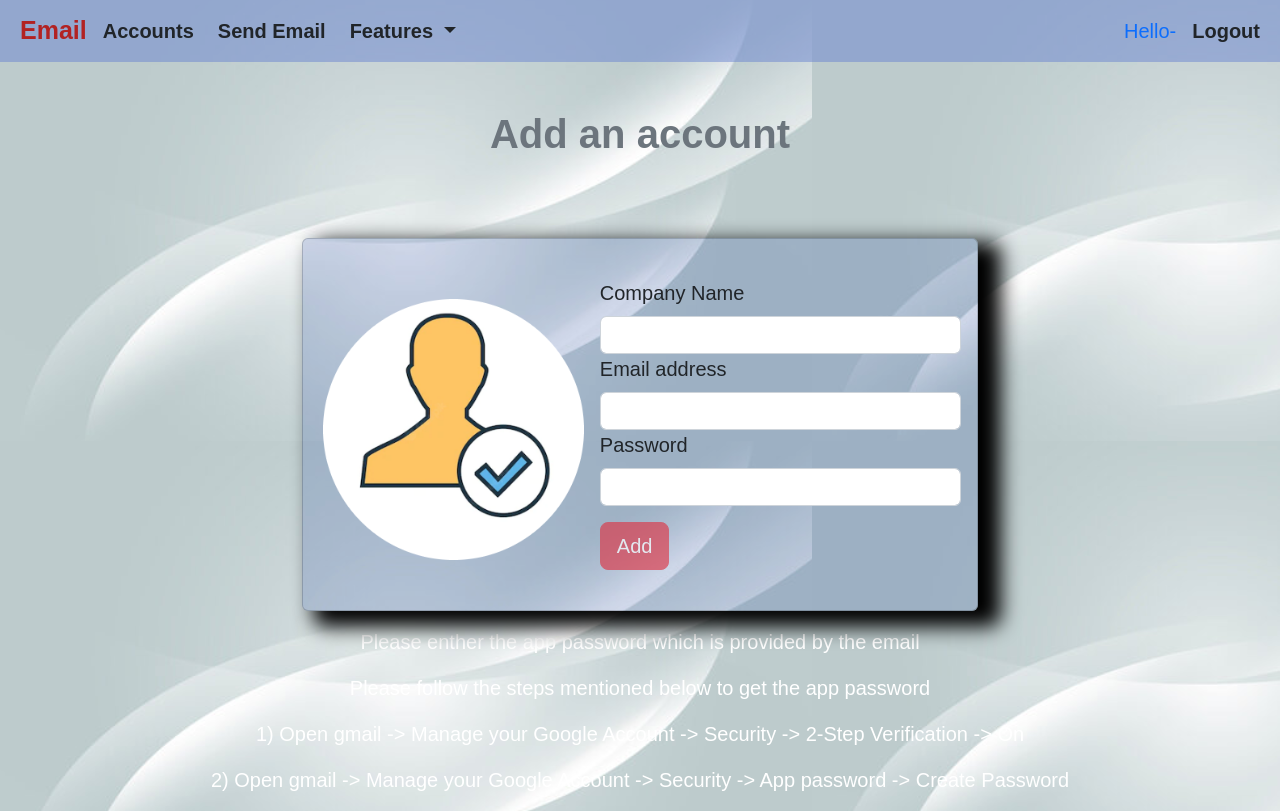
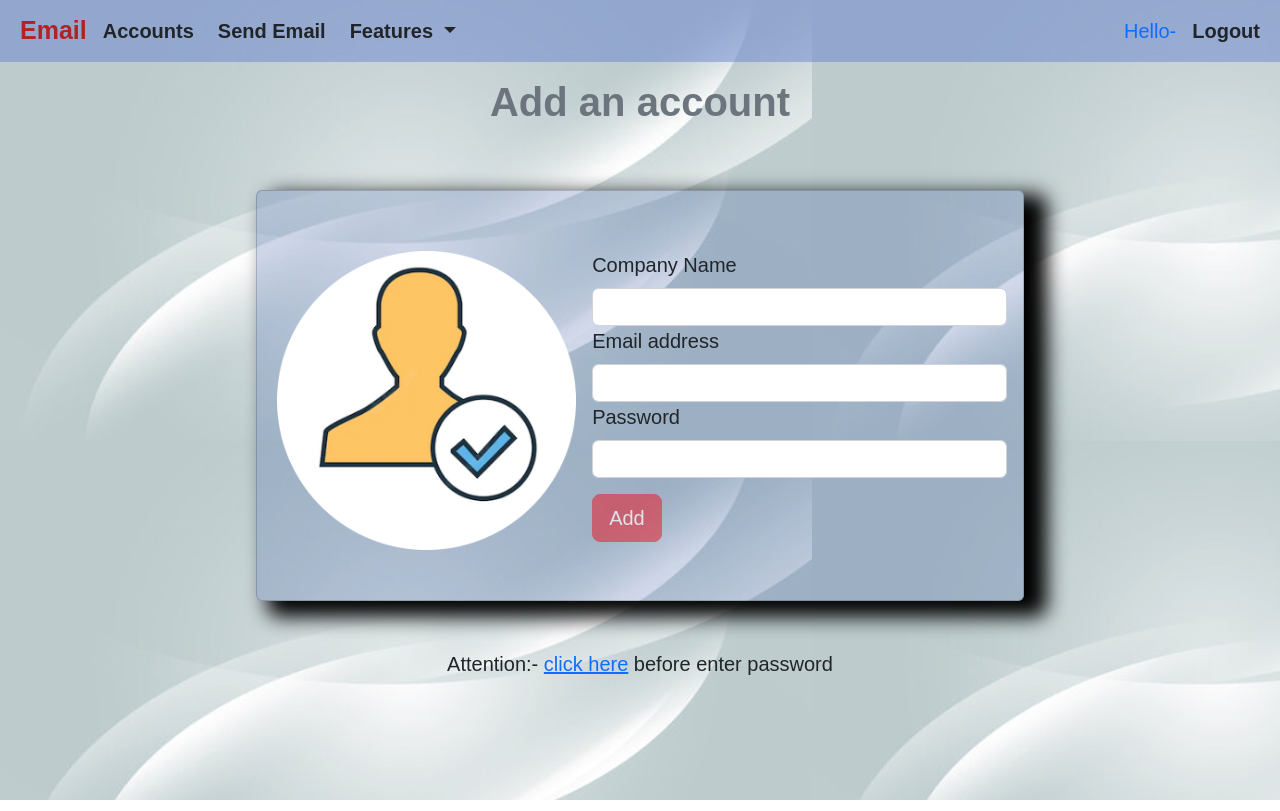
Before and after one commit to Ravindra27072001/email-communication-engine-frontend, a Vue app: page /AddAccount in a window 1280 px wide. Built offline with nearby package versions, Linux system fonts and the light colour scheme; sample sign-in values are in the browser's storage; what vue-toasted would draw is missing.

Commit message:
deploting

```diff
--- a/src/components/AddAccount.vue
+++ b/src/components/AddAccount.vue
@@ -2,10 +2,9 @@
     <section class="body">
         <NavBar />
 
-        <div class="pt-5">
+        <div class="pt-3">
             <h1 class="mb-3 pb-3 text-center fw-bolder text-secondary">Add an account</h1>
-            <div class="row d-flex justify-content-center align-items-center ">
-                <div class="col col-xl-8">
+            <div class="col col-xl-8 m-auto">
                 <div class="card rounded mt-5 m-auto" id="newClass">
                     <div class="row g-0">
                         <div class="col-md-6 col-lg-5 d-none d-md-block">
@@ -18,15 +17,13 @@
 
                                     <div class="form-outline">
                                         <label class="form-label" for="form-control">Company Name</label>
-                                            <input type="text" class="form-control" v-model.trim=companyName
-                                                name="name" />
+                                        <input type="text" class="form-control" v-model.trim=companyName name="name" />
 
                                     </div>
 
                                     <div class="form-outline">
                                         <label class="form-label" for="form-control">Email address</label>
-                                            <input type="email" class="form-control" v-model.trim="$v.email.$model"
-                                                :class="{
+                                        <input type="email" class="form-control" v-model.trim="$v.email.$model" :class="{
                                             'is-invalid': $v.email.$error,
                                             'is-valid': !$v.email.$invalid,
                                         }" name="email" />
@@ -39,14 +36,10 @@
 
                                     <div class="form-outline">
                                         <label class="form-label" for="form-control">Password</label>
-                                            <input type="password" class="form-control"
-                                                v-model.trim="$v.password.$model" name="password" />
+                                        <input type="password" class="form-control" v-model.trim="$v.password.$model"
+                                            name="password" />
                                         <div class="invalid-feedback">
                                             <span v-if="!$v.password.required">password is required</span>
-                                                <!-- <span v-if="!$v.email.validatePassword">Password should contains minimum
-                                                    8 characters and
-                                                    atleast 1 uppercase, lowercase, and special
-                                                    character</span> -->
                                         </div>
                                     </div>
 
@@ -63,13 +56,30 @@
                 </div>
             </div>
 
-                <div class="text-center text-white mt-3">
-                    <p> Please enther the app password which is provided by the email </p>
+            <p class="text-center text-dark mt-5" type="text" data-bs-toggle="modal" data-bs-target="#exampleModal">Attention:-
+                <a href="#">click here</a> before enter password
+            </p>
+
+            <div class="modal fade" id="exampleModal" tabindex="-1" aria-labelledby="exampleModalLabel"
+                aria-hidden="true">
+                <div class="modal-dialog">
+                    <div class="modal-content">
+                        <div class="modal-header">
+                            <div class="modal-body">
+                                <h4 class="fw-bolder"> Please enther the app password which is provided by the email
+                                </h4>
                                 <p>Please follow the steps mentioned below to get the app password</p>
-                    <p> 1) Open gmail -> Manage your Google Account -> Security -> 2-Step Verification -> On </p>
-                    <p>2) Open gmail -> Manage your Google Account -> Security -> App password -> Create Password </p>
+                                <p> 1) Open gmail -> Manage your Google Account -> Security -> 2-Step Verification -> On
+                                </p>
+                                <p>2) Open gmail -> Manage your Google Account -> Security -> App password -> Create
+                                    Password </p>
                             </div>
-
+                        </div>
+                        <div class="modal-footer">
+                            <button type="button" class="btn btn-primary" data-bs-dismiss="modal">Ok</button>
+                        </div>
+                    </div>
+                </div>
             </div>
         </div>
 
--- a/src/components/HomePage.vue
+++ b/src/components/HomePage.vue
@@ -41,7 +41,7 @@
 
 
                         <div v-for="list in lists" v-bind:key="list._id" class="card col-lg-3 col-md-3 p-3 m-2"
-                            style="min-width:365px; box-shadow: 7px 10px 20px 6px;">
+                            style="min-width:355px; box-shadow: 7px 10px 20px 6px;">
                             <h2 class="card-title" >{{ list.subject }}</h2>
                             <hr>
                             <div class="d-flex">
@@ -54,7 +54,7 @@
                                 <p class="card-text ms-2">{{ list.startTime }} to {{ list.endTime }}</p>
                             </div>
 
-                            <div class="d">
+                            <div class="d-flex">
                                 <h5 class="text-primary">Admin: </h5>
                                 <p class="card-text ms-2">{{ list.from }}</p>
                             </div>
@@ -149,7 +149,7 @@ export default {
 </script>
 
 <style>
-.d {
+/* .d {
     display: flex;
 }
 
@@ -157,5 +157,5 @@ export default {
     .d {
         display: block;
     }
-}
+} */
 </style>
--- a/src/components/LoginPage.vue
+++ b/src/components/LoginPage.vue
@@ -112,9 +112,5 @@ export default {
 </script>
 
 <style>
-#newClass {
-    box-shadow: 17px 10px 20px 6px black;
-    background-color: white;
-    width: 80%;
-}
+
 </style>
--- a/src/components/NavBar.vue
+++ b/src/components/NavBar.vue
@@ -80,6 +80,12 @@ export default {
 </script>
 
 <style>
+#newClass {
+    box-shadow: 17px 10px 20px 6px black;
+    background-color: white;
+    width: 90%;
+}
+
 .colorClass {
     font-weight: bold;
     font-size: 25px;
```
Lines whose indentation alone changed are shown as unchanged.
